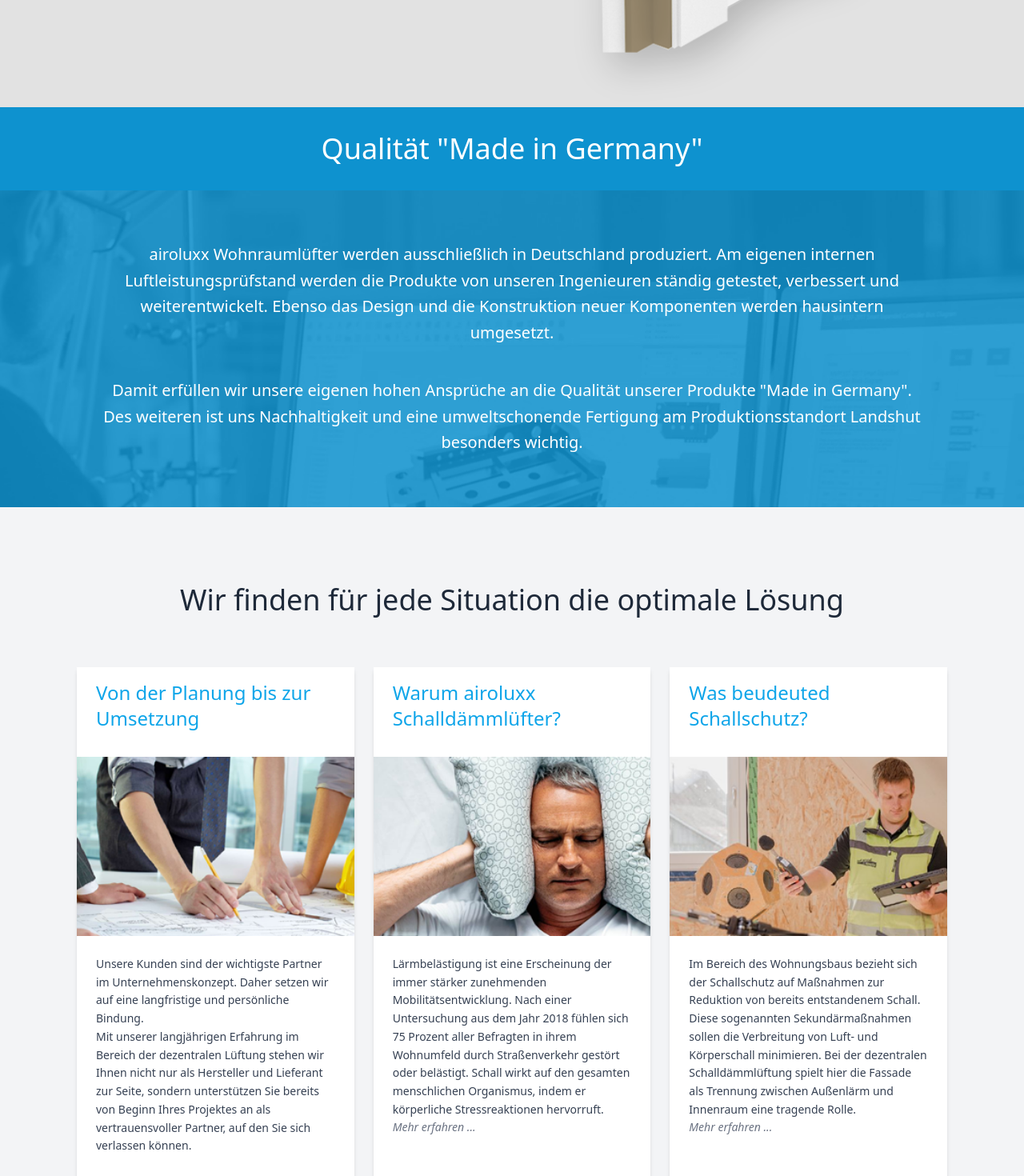
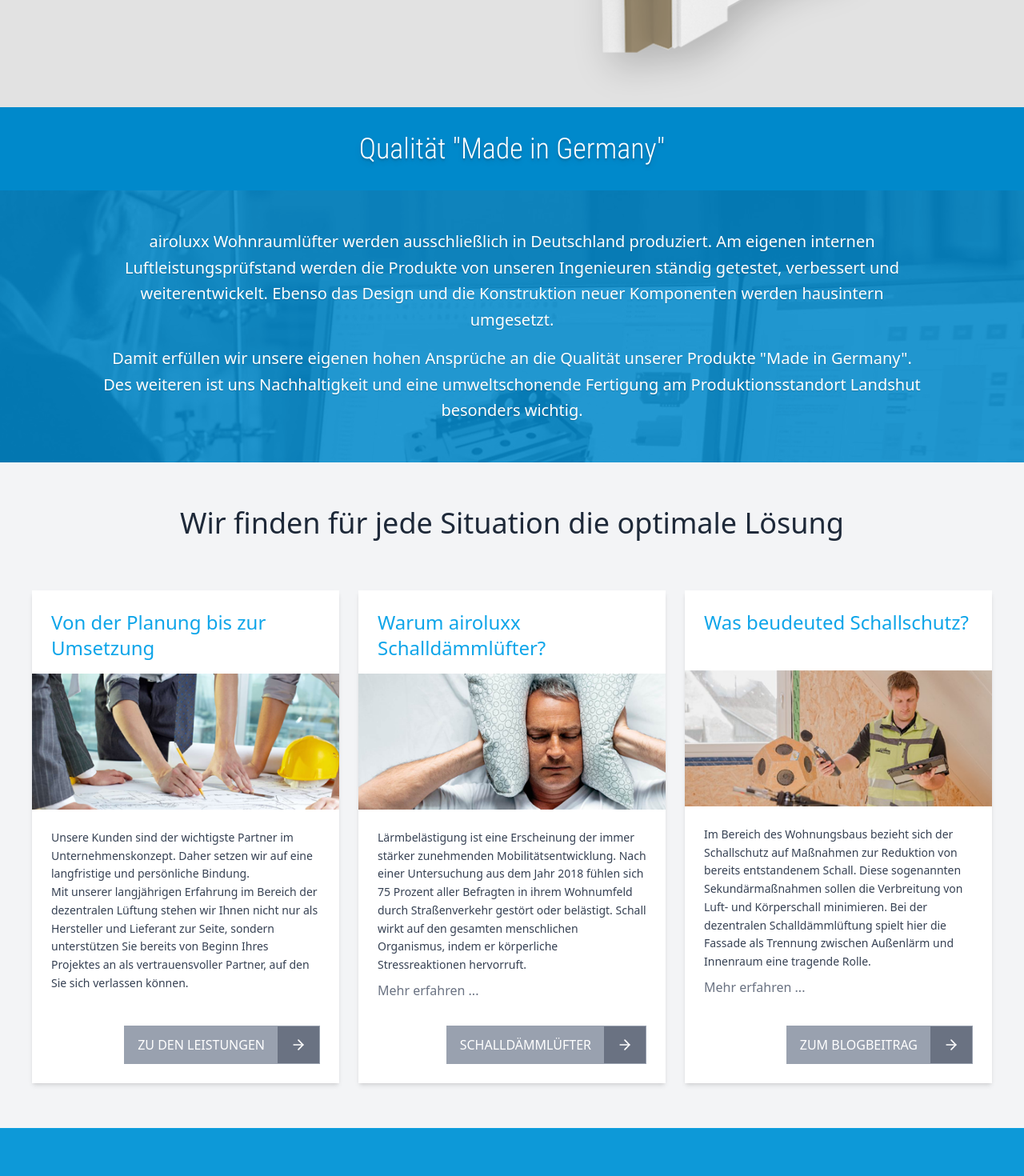
Before and after one commit to kamikos/airoluxx, a Next.js app: page / in a window 1280 px wide. Shown: the part 3900-5370 px from the top of the page at 80% size. Built offline with nearby package versions, Linux system fonts and the light colour scheme.

Commit message:
solution pixelperfect

```diff
--- a/components/made-in-germany-section.tsx
+++ b/components/made-in-germany-section.tsx
@@ -1,23 +1,25 @@
 export function MadeInGermanySection() {
     return (
-      <section id="qualitaet" className="w-full bg-[#0e92cf] text-white relative overflow-hidden">
-        <h2 className="text-3xl lg:text-4xl font-light w-full text-center py-8">Qualität &quot;Made in Germany&quot;</h2>
+      <section id="qualitaet" className="w-full bg-[#0089cb] text-white relative overflow-hidden">
+        <h2 className="text-3xl lg:text-4xl font-light w-full text-center py-8 font-roboto-condensed text-shadow-lg">Qualität &quot;Made in Germany&quot;</h2>
         <div className="mx-auto px-4 lg:px-8 text-center relative z-10" style={{
                 backgroundImage: `url("/images/Motiv.png")`,
                 backgroundSize: 'cover',
                 backgroundPosition: 'center',
                 backgroundRepeat: 'no-repeat',
+                backgroundBlendMode: 'overlay',
+                backgroundColor: '#0089cb0f',
               }}>
 
-          <div className="max-w-5xl mx-auto space-y-8 lg:space-y-10 relative py-16">
+          <div className="max-w-[1200px] mx-auto space-y-4 relative p-12 px-16 lg:px-22 text-shadow-xs text-white font-light">
 
-            <p className="text-lg lg:text-xl leading-relaxed font-light relative z-10">
+            <p className="text-lg lg:text-xl leading-relaxed relative z-10">
               airoluxx Wohnraumlüfter werden ausschließlich in Deutschland produziert. Am eigenen internen
               Luftleistungsprüfstand werden die Produkte von unseren Ingenieuren ständig getestet, verbessert und
               weiterentwickelt. Ebenso das Design und die Konstruktion neuer Komponenten werden hausintern umgesetzt.
             </p>
 
-            <p className="text-lg lg:text-xl leading-relaxed font-light relative z-10">
+            <p className="text-base lg:text-xl leading-relaxed  relative z-10">
               Damit erfüllen wir unsere eigenen hohen Ansprüche an die Qualität unserer Produkte &quot;Made in Germany&quot;. Des
               weiteren ist uns Nachhaltigkeit und eine umweltschonende Fertigung am Produktionsstandort Landshut besonders
               wichtig.
--- a/components/solutions-section.tsx
+++ b/components/solutions-section.tsx
@@ -37,20 +37,20 @@
 
 export function SolutionsSection() {
   return (
-    <section className="py-16 lg:py-24 bg-gray-100">
-      <div className="max-w-6xl mx-auto px-4 lg:px-8">
+    <section className="py-14 bg-gray-100">
+      <div className="max-w-[1200px] mx-auto">
         <h2 className="text-3xl lg:text-4xl font-light text-gray-800 text-center mb-12 lg:mb-16">
           Wir finden für jede Situation die optimale Lösung
         </h2>
 
-        <div className="grid md:grid-cols-3 gap-6">
+        <div className="grid md:grid-cols-3 gap-6 w-full">
           {solutionCards.map((card, index) => (
-            <div key={index} className="bg-white shadow-md overflow-hidden flex flex-col">
-              <div className="px-6 py-4 min-h-[100px] flex items-start">
-                <h3 className="text-2xl font-medium text-[#0EA5E9] mb-4">{card.title}</h3>
+            <div key={index} className="bg-white shadow-md overflow-hidden flex flex-col w-full">
+              <div className="px-6 min-h-[100px] flex pt-6 items-start">
+                <h3 className="text-2xl text-[#0EA5E9] mb-4">{card.title}</h3>
               </div>
 
-              <div className="relative h-56">
+              <div className="relative h-56 max-h-[170px] w-full">
                 <Image
                   src={card.image || "/placeholder.svg"}
                   alt={card.title}
@@ -68,7 +68,7 @@
                     </p>
                   ))}
 
-                  {card.moreText && <p className="text-gray-500 text-sm italic">{card.moreText}</p>}
+                  {card.moreText && <p className="text-gray-500 text-base pt-2">{card.moreText}</p>}
                 </div>
                 <div className="pt-4 flex justify-end mt-auto">
                   <Link href={card.href}>
```
